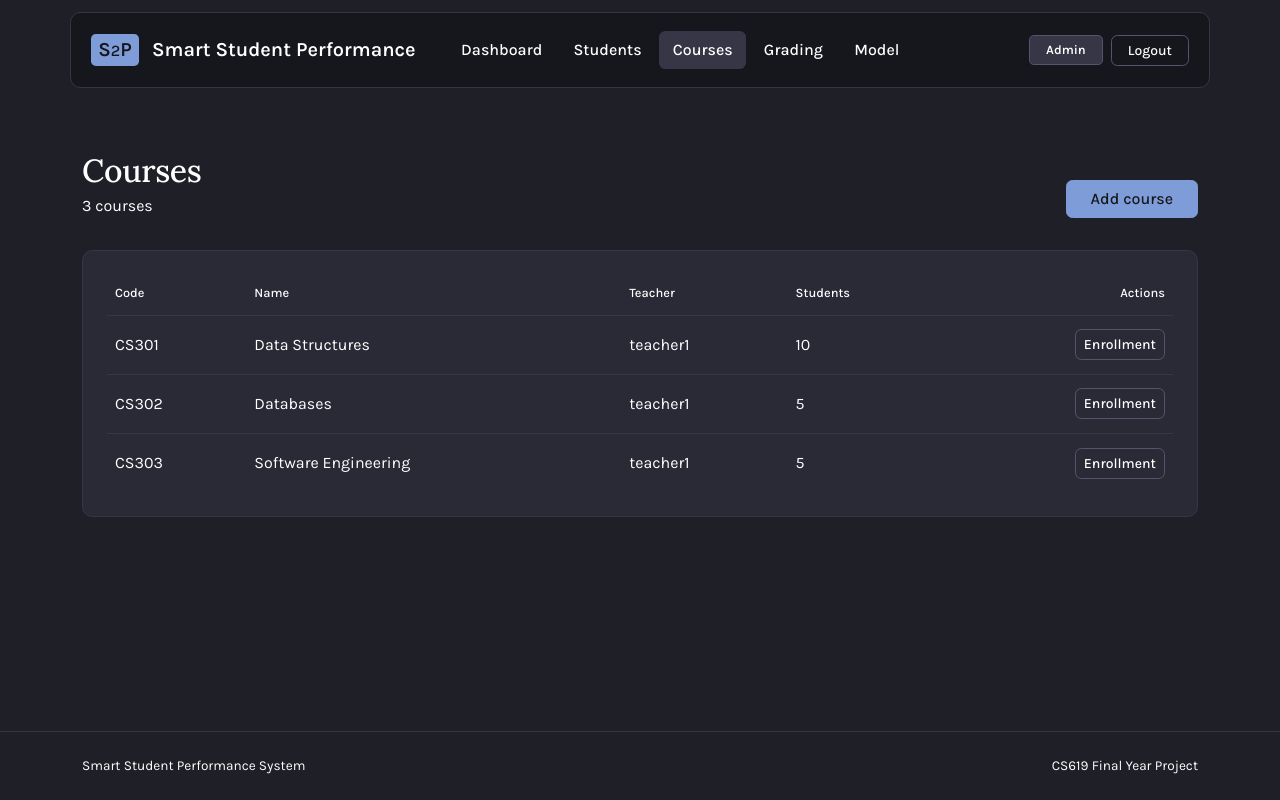
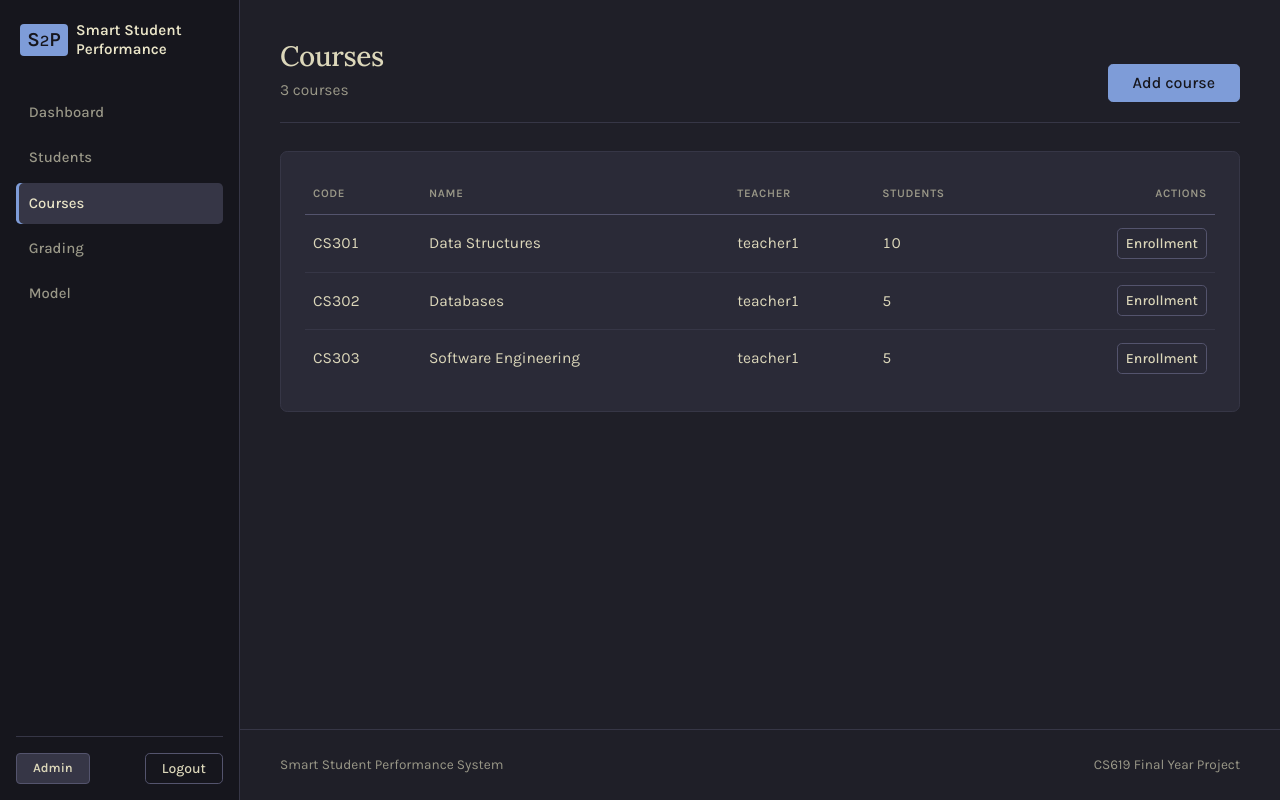
Before and after one commit to AhhadQamar/SmartStudentPerformanceSystem, a Flask app: page /admin/courses in a window 1280 px wide. Run offline with Flask 3, Linux system fonts and the light colour scheme; a user stored in the database is signed in; some libraries are stand-ins or nearby versions.

Commit message:
changed the layout so the navbar is a side bar now

```diff
--- a/app/static/CSS/style.css
+++ b/app/static/CSS/style.css
@@ -26,10 +26,14 @@
   --accent-warning: #e6c384;
 
   /* corners */
-  --radius-sm: 0.3rem;
-  --radius-md: 0.4rem;
-  --radius-lg: 0.5rem;
-  --radius-xl: 0.65rem;
+  --radius-sm: 0.25rem;
+  --radius-md: 0.3rem;
+  --radius-lg: 0.4rem;
+  --radius-xl: 0.45rem;
+}
+
+html {
+  color-scheme: dark;
 }
 
 /* ---------- Page ---------- */
@@ -41,8 +45,11 @@ body {
     -apple-system,
     "Segoe UI",
     sans-serif;
+  font-size: 0.97rem;
+  line-height: 1.6;
   color: var(--text-primary);
   background: var(--bg-base);
+  -webkit-font-smoothing: antialiased;
 }
 
 .app-shell {
@@ -69,22 +76,15 @@ a:hover {
 }
 
 /* ---------- Navbar ---------- */
-/* A bar with a gap around it that stays at the top while you scroll. */
+/* A full width bar that stays at the top while you scroll. */
 .app-navbar {
   position: sticky;
-  top: 0.75rem;
+  top: 0;
   z-index: 10;
-  width: calc(100% - 1.5rem);
-  max-width: 1140px;
-  margin: 0.75rem auto 0;
+  width: 100%;
   background: var(--bg-navbar);
-  border: 1px solid var(--border-subtle);
-  border-radius: var(--radius-xl);
-}
-
-.app-navbar .container {
-  padding-left: 1.25rem;
-  padding-right: 1.25rem;
+  border-bottom: 1px solid var(--border-subtle);
+  border-radius: 0;
 }
 
 .app-navbar .navbar-brand {
@@ -120,16 +120,22 @@ a:hover {
   padding: 0.45rem 0.85rem;
   border-radius: var(--radius-md);
   color: var(--text-muted);
+  font-size: 0.93rem;
   font-weight: 500;
   transition:
     color 0.12s ease,
     background-color 0.12s ease;
 }
 
-.app-nav-link:hover,
+.app-nav-link:hover {
+  color: var(--text-bright);
+  background: var(--bg-hover);
+}
+
 .app-nav-link.active {
   color: var(--text-bright);
   background: var(--bg-hover);
+  box-shadow: inset 0 -2px 0 var(--accent);
 }
 
 /* The S2P logo */
@@ -202,10 +208,16 @@ h3,
 h4,
 h5,
 h6 {
-  font-family: "Lora", Georgia, serif;
   color: var(--text-bright);
   font-weight: 600;
-  letter-spacing: -0.01em;
+  letter-spacing: -0.015em;
+  line-height: 1.25;
+}
+
+/* the big page titles keep the serif, everything smaller uses the body font */
+h1,
+h2 {
+  font-family: "Lora", Georgia, serif;
 }
 
 .text-muted {
@@ -309,15 +325,19 @@ h6 {
 }
 
 .table thead th {
-  padding-bottom: 0.75rem;
-  font-size: 0.8rem;
-  font-weight: 500;
+  padding-bottom: 0.7rem;
+  font-size: 0.72rem;
+  font-weight: 600;
+  letter-spacing: 0.06em;
+  text-transform: uppercase;
   color: var(--text-muted);
+  border-bottom: 1px solid var(--border-input);
 }
 
 .table tbody td {
-  padding-top: 0.85rem;
-  padding-bottom: 0.85rem;
+  padding-top: 0.8rem;
+  padding-bottom: 0.8rem;
+  font-variant-numeric: tabular-nums;
 }
 
 .table tbody tr:last-child td {
@@ -511,6 +520,135 @@ h6 {
 .risk-high {
   color: var(--accent-danger);
 }
+/* ---------- Layout ---------- */
+/* Page titles get a line under them, so every page starts the same way. */
+.page-header {
+  padding-bottom: 1.25rem;
+  margin-bottom: 1.75rem;
+  border-bottom: 1px solid var(--border-subtle);
+}
+
+.page-header h1 {
+  font-size: 1.75rem;
+}
+
+/* Wide screens, logged in: the navbar becomes a sidebar on the left. */
+@media (min-width: 992px) {
+  body:has(.app-navbar .gap-1) {
+    padding-left: 15rem;
+  }
+
+  .app-navbar:has(.gap-1) {
+    position: fixed;
+    top: 0;
+    bottom: 0;
+    left: 0;
+    width: 15rem;
+    overflow-y: auto;
+    border-bottom: 0;
+    border-right: 1px solid var(--border-subtle);
+  }
+
+  .app-navbar:has(.gap-1) > .container {
+    flex-direction: column;
+    flex-wrap: nowrap;
+    align-items: stretch;
+    max-width: none;
+    height: 100%;
+    padding: 1.5rem 1rem;
+  }
+
+  .app-navbar:has(.gap-1) .navbar-brand {
+    display: flex;
+    align-items: center;
+    margin: 0 0 1.75rem 0.25rem;
+    font-size: 0.95rem;
+    line-height: 1.25;
+    white-space: normal;
+  }
+
+  .app-navbar:has(.gap-1) .navbar-collapse {
+    flex-direction: column;
+    align-items: stretch;
+    flex-grow: 1;
+  }
+
+  .app-navbar .gap-1 {
+    flex-direction: column !important;
+    margin: 0 !important;
+  }
+
+  /* more room between the sidebar and the page */
+  body:has(.app-navbar .gap-1) .container:not(.app-navbar .container) {
+    padding-left: 2.5rem;
+    padding-right: 2.5rem;
+  }
+
+  body:has(.app-navbar .gap-1) main.container {
+    padding-top: 1.5rem !important;
+  }
+
+  .app-navbar:has(.gap-1) .app-nav-link {
+    padding: 0.55rem 0.8rem;
+  }
+
+  .app-navbar:has(.gap-1) .app-nav-link.active {
+    box-shadow: inset 3px 0 0 var(--accent);
+  }
+
+  /* the role tag and Logout sit at the bottom of the sidebar */
+  .app-navbar:has(.gap-1) .ms-lg-auto {
+    justify-content: space-between;
+    margin: auto 0 0 !important;
+    padding-top: 1rem;
+    border-top: 1px solid var(--border-subtle);
+  }
+}
+
+/* Landing page: the three steps go side by side instead of one under the other. */
+@media (min-width: 768px) {
+  .steps {
+    display: grid;
+    grid-template-columns: repeat(3, 1fr);
+    max-width: none;
+    border-top: 1px solid var(--border-subtle);
+  }
+
+  .steps li {
+    flex-direction: column;
+    gap: 0.5rem;
+    padding: 1.5rem 1.5rem 0 0;
+    border-top: 0;
+  }
+
+  .steps li + li {
+    padding-left: 1.5rem;
+    border-left: 1px solid var(--border-subtle);
+  }
+}
+
+/* Admin dashboard: the three links become three tiles in a row. */
+@media (min-width: 768px) {
+  .surface-card:has(> .manage-row) {
+    display: grid;
+    grid-template-columns: repeat(3, 1fr);
+    overflow: hidden;
+  }
+
+  .manage-row {
+    flex-direction: column;
+    align-items: flex-start;
+    justify-content: space-between;
+    gap: 1.5rem;
+    min-height: 9rem;
+  }
+
+  .manage-row + .manage-row {
+    border-top: 0;
+    border-left: 1px solid var(--border-subtle);
+  }
+}
+
 /* ---------- Printing ---------- */
 /* When the page is printed: no navbar, footer or buttons, and dark text on white paper. */
 @media print {
```
Also changed, not shown: other parts of app/static/CSS/style.css (+14 -21 lines), instance/students.db, 1 other file.
